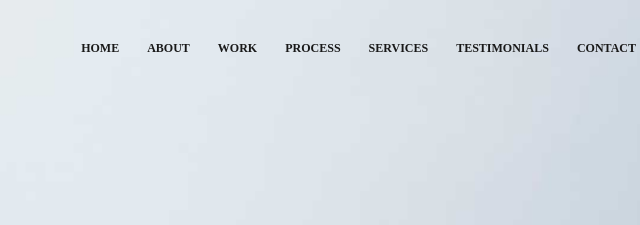
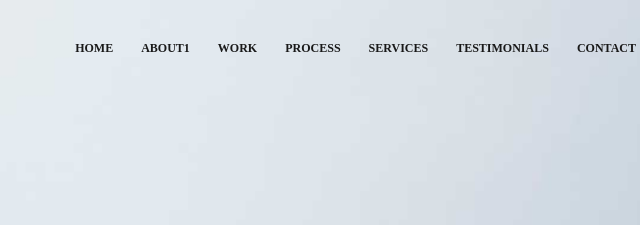
Before and after one commit to bedievis-y/danil, a plain HTML site: page index.html in a window 1280 px wide. Shown: the top 225 px of the page, 515-1155 px from the left. Drawn offline with nearby package versions, Linux system fonts and the light colour scheme; files that its build step writes are made by us from their sources; files whose address does not match are found by name; a web font is replaced by a local one.

Commit message:
Update index.html

```diff
--- a/index.html
+++ b/index.html
@@ -37,7 +37,7 @@
               </li>
 
               <li class="nav-item">
-                <a class="header__nav-link" href="#">about</a>
+                <a class="header__nav-link" href="#">about1</a>
               </li>
               <li class="nav-item">
                 <a class="header__nav-link" href="#">work</a>
```
